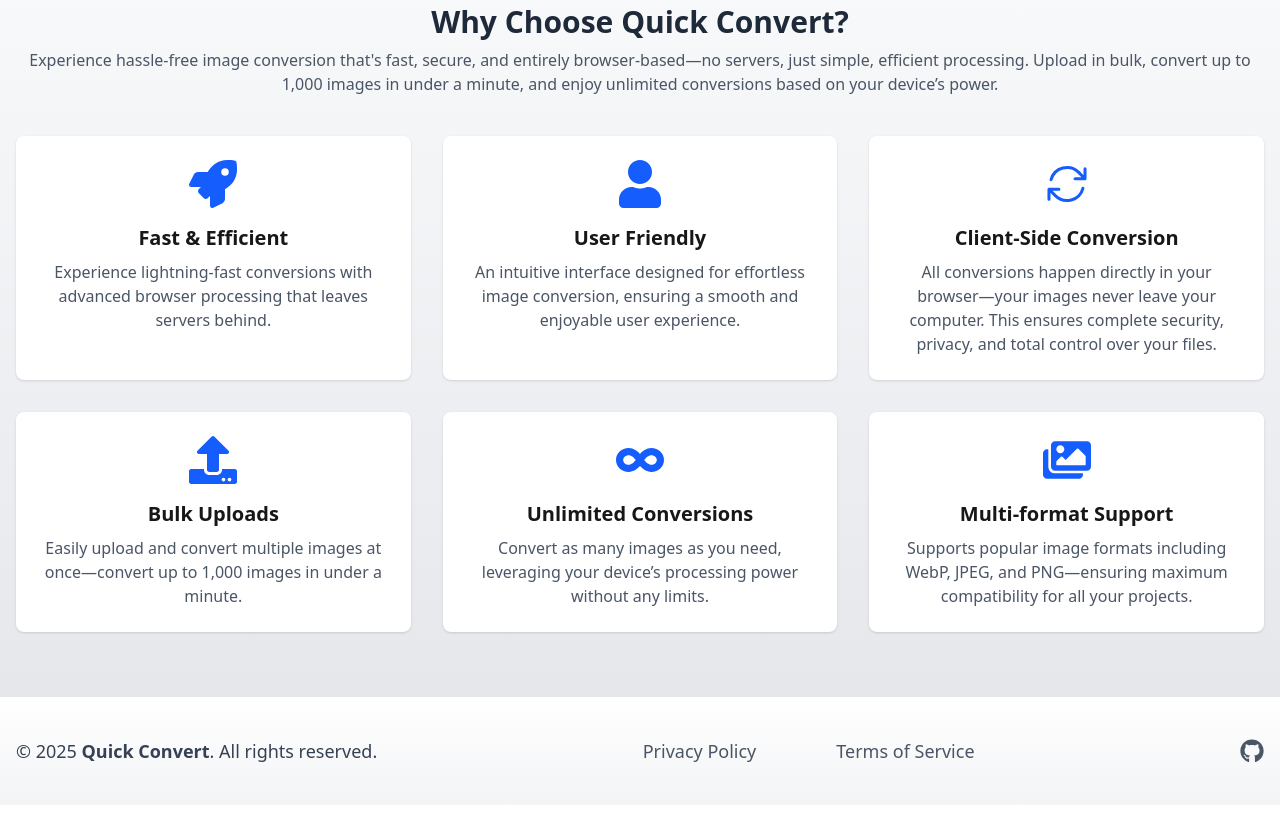
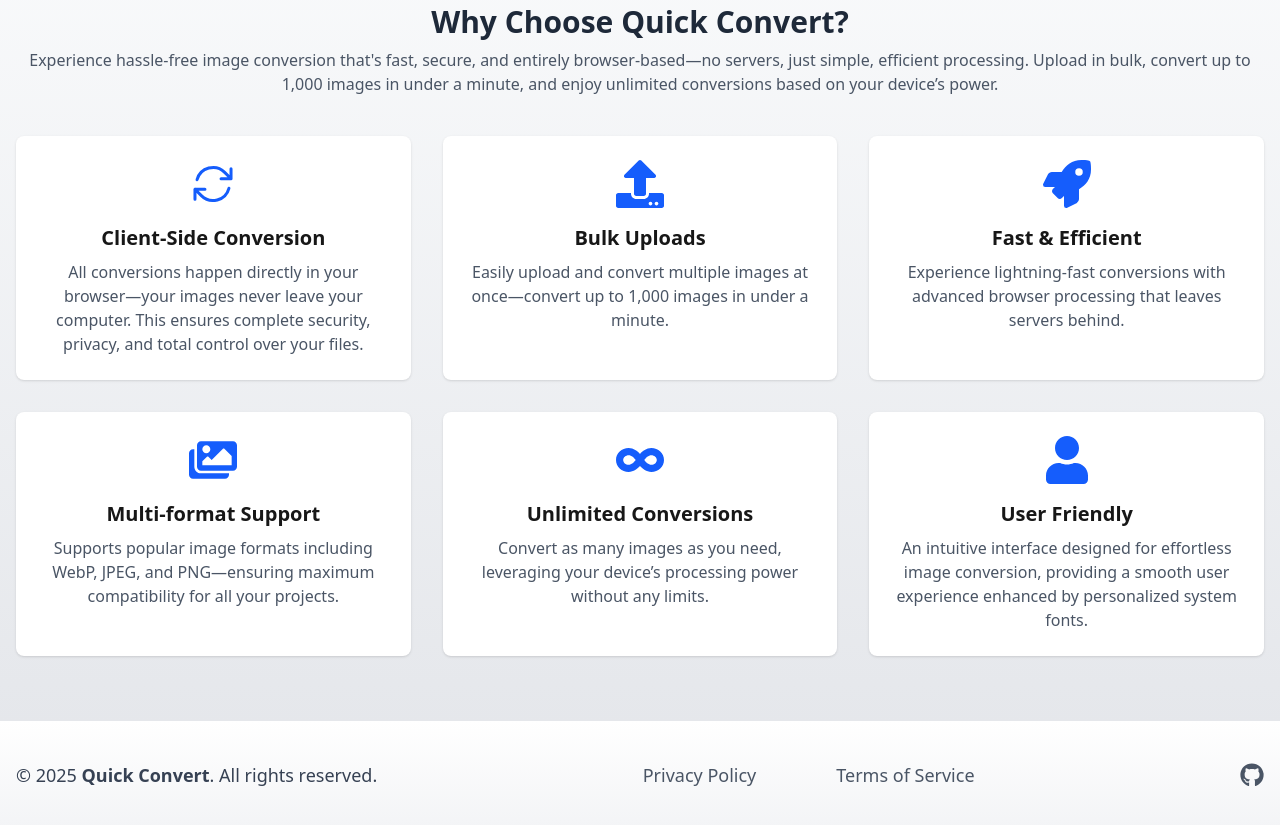
Before and after one commit to sajidhossain8272/quick-convert, a Next.js app: page / in a window 1280 px wide. Shown: the part 1260-2085 px from the top of the page. Built offline with nearby package versions, Linux system fonts and the light colour scheme; no server answers.

Commit message:
features reshuffled

```diff
--- a/src/app/components/Features.tsx
+++ b/src/app/components/Features.tsx
@@ -1,72 +1,91 @@
 import { ArrowPathIcon } from "@heroicons/react/24/outline";
-import { FaRocket, FaUser, FaUpload, FaInfinity, FaImages } from "react-icons/fa";
+import {
+  FaRocket,
+  FaUser,
+  FaUpload,
+  FaInfinity,
+  FaImages,
+} from "react-icons/fa";
 
 const Features = () => {
   return (
-    <section className="relative py-16 bg-gradient-to-b from-gray-50 to-gray-200">
+    <section className='relative py-16 bg-gradient-to-b from-gray-50 to-gray-200'>
       {/* Optional top gradient accent */}
-      <div className="absolute top-0 left-0 w-full h-32"></div>
+      <div className='absolute top-0 left-0 w-full h-32'></div>
 
-      <div className="max-w-7xl mx-auto px-4">
-        <h3 className="text-3xl font-bold text-center text-gray-800 mb-2">
+      <div className='max-w-7xl mx-auto px-4'>
+        <h3 className='text-3xl font-bold text-center text-gray-800 mb-2'>
           Why Choose Quick Convert?
         </h3>
-        <p className="text-center text-gray-600 mb-10">
-          Experience hassle-free image conversion that&apos;s fast, secure, and entirely browser-based—no servers, just simple, efficient processing. Upload in bulk, convert up to 1,000 images in under a minute, and enjoy unlimited conversions based on your device’s power.
+        <p className='text-center text-gray-600 mb-10'>
+          Experience hassle-free image conversion that&apos;s fast, secure, and
+          entirely browser-based—no servers, just simple, efficient processing.
+          Upload in bulk, convert up to 1,000 images in under a minute, and
+          enjoy unlimited conversions based on your device’s power.
         </p>
 
-        <div className="grid grid-cols-1 md:grid-cols-3 gap-8">
+        <div className='grid grid-cols-1 md:grid-cols-3 gap-8'>
+          {/* Feature 3: Client-Side Conversion */}
+          <div className='flex flex-col items-center text-center bg-white rounded-lg p-6 shadow transition-transform duration-300 hover:scale-105 hover:shadow-md'>
+            <ArrowPathIcon className='h-12 w-12 text-blue-600 mb-4 transition-transform duration-300 hover:scale-105' />
+            <h4 className='text-xl font-semibold mb-2'>
+              Client-Side Conversion
+            </h4>
+            <p className='text-gray-600'>
+              All conversions happen directly in your browser—your images never
+              leave your computer. This ensures complete security, privacy, and
+              total control over your files.
+            </p>
+          </div>
+
+          {/* Feature 4: Bulk Uploads */}
+          <div className='flex flex-col items-center text-center bg-white rounded-lg p-6 shadow transition-transform duration-300 hover:scale-105 hover:shadow-md'>
+            <FaUpload className='text-blue-600 text-5xl mb-4 transition-transform duration-300 hover:scale-105' />
+            <h4 className='text-xl font-semibold mb-2'>Bulk Uploads</h4>
+            <p className='text-gray-600'>
+              Easily upload and convert multiple images at once—convert up to
+              1,000 images in under a minute.
+            </p>
+          </div>
+
           {/* Feature 1: Fast & Efficient */}
-          <div className="flex flex-col items-center text-center bg-white rounded-lg p-6 shadow transition-transform duration-300 hover:scale-105 hover:shadow-md">
-            <FaRocket className="text-blue-600 text-5xl mb-4 transition-transform duration-300 hover:scale-105" />
-            <h4 className="text-xl font-semibold mb-2">Fast &amp; Efficient</h4>
-            <p className="text-gray-600">
-              Experience lightning-fast conversions with advanced browser processing that leaves servers behind.
+          <div className='flex flex-col items-center text-center bg-white rounded-lg p-6 shadow transition-transform duration-300 hover:scale-105 hover:shadow-md'>
+            <FaRocket className='text-blue-600 text-5xl mb-4 transition-transform duration-300 hover:scale-105' />
+            <h4 className='text-xl font-semibold mb-2'>Fast &amp; Efficient</h4>
+            <p className='text-gray-600'>
+              Experience lightning-fast conversions with advanced browser
+              processing that leaves servers behind.
+            </p>
+          </div>
+
+          {/* Feature 6: Multi-format Support */}
+          <div className='flex flex-col items-center text-center bg-white rounded-lg p-6 shadow transition-transform duration-300 hover:scale-105 hover:shadow-md'>
+            <FaImages className='text-blue-600 text-5xl mb-4 transition-transform duration-300 hover:scale-105' />
+            <h4 className='text-xl font-semibold mb-2'>Multi-format Support</h4>
+            <p className='text-gray-600'>
+              Supports popular image formats including WebP, JPEG, and
+              PNG—ensuring maximum compatibility for all your projects.
+            </p>
+          </div>
+
+          {/* Feature 5: Unlimited Conversions */}
+          <div className='flex flex-col items-center text-center bg-white rounded-lg p-6 shadow transition-transform duration-300 hover:scale-105 hover:shadow-md'>
+            <FaInfinity className='text-blue-600 text-5xl mb-4 transition-transform duration-300 hover:scale-105' />
+            <h4 className='text-xl font-semibold mb-2'>
+              Unlimited Conversions
+            </h4>
+            <p className='text-gray-600'>
+              Convert as many images as you need, leveraging your device’s
+              processing power without any limits.
             </p>
           </div>
 
           {/* Feature 2: User Friendly */}
-          <div className="flex flex-col items-center text-center bg-white rounded-lg p-6 shadow transition-transform duration-300 hover:scale-105 hover:shadow-md">
-            <FaUser className="text-blue-600 text-5xl mb-4 transition-transform duration-300 hover:scale-105" />
-            <h4 className="text-xl font-semibold mb-2">User Friendly</h4>
-            <p className="text-gray-600">
-              An intuitive interface designed for effortless image conversion, ensuring a smooth and enjoyable user experience.
-            </p>
-          </div>
-
-          {/* Feature 3: Client-Side Conversion */}
-          <div className="flex flex-col items-center text-center bg-white rounded-lg p-6 shadow transition-transform duration-300 hover:scale-105 hover:shadow-md">
-            <ArrowPathIcon className="h-12 w-12 text-blue-600 mb-4 transition-transform duration-300 hover:scale-105" />
-            <h4 className="text-xl font-semibold mb-2">Client-Side Conversion</h4>
-            <p className="text-gray-600">
-              All conversions happen directly in your browser—your images never leave your computer. This ensures complete security, privacy, and total control over your files.
-            </p>
-          </div>
-
-          {/* Feature 4: Bulk Uploads */}
-          <div className="flex flex-col items-center text-center bg-white rounded-lg p-6 shadow transition-transform duration-300 hover:scale-105 hover:shadow-md">
-            <FaUpload className="text-blue-600 text-5xl mb-4 transition-transform duration-300 hover:scale-105" />
-            <h4 className="text-xl font-semibold mb-2">Bulk Uploads</h4>
-            <p className="text-gray-600">
-              Easily upload and convert multiple images at once—convert up to 1,000 images in under a minute.
-            </p>
-          </div>
-
-          {/* Feature 5: Unlimited Conversions */}
-          <div className="flex flex-col items-center text-center bg-white rounded-lg p-6 shadow transition-transform duration-300 hover:scale-105 hover:shadow-md">
-            <FaInfinity className="text-blue-600 text-5xl mb-4 transition-transform duration-300 hover:scale-105" />
-            <h4 className="text-xl font-semibold mb-2">Unlimited Conversions</h4>
-            <p className="text-gray-600">
-              Convert as many images as you need, leveraging your device’s processing power without any limits.
-            </p>
-          </div>
-
-          {/* Feature 6: Multi-format Support */}
-          <div className="flex flex-col items-center text-center bg-white rounded-lg p-6 shadow transition-transform duration-300 hover:scale-105 hover:shadow-md">
-            <FaImages className="text-blue-600 text-5xl mb-4 transition-transform duration-300 hover:scale-105" />
-            <h4 className="text-xl font-semibold mb-2">Multi-format Support</h4>
-            <p className="text-gray-600">
-              Supports popular image formats including WebP, JPEG, and PNG—ensuring maximum compatibility for all your projects.
+          <div className='flex flex-col items-center text-center bg-white rounded-lg p-6 shadow transition-transform duration-300 hover:scale-105 hover:shadow-md'>
+            <FaUser className='text-blue-600 text-5xl mb-4 transition-transform duration-300 hover:scale-105' />
+            <h4 className='text-xl font-semibold mb-2'>User Friendly</h4>
+            <p className='text-gray-600'>
+            An intuitive interface designed for effortless image conversion, providing a smooth user experience enhanced by personalized system fonts.
             </p>
           </div>
         </div>
```
